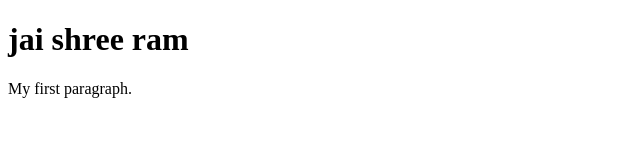
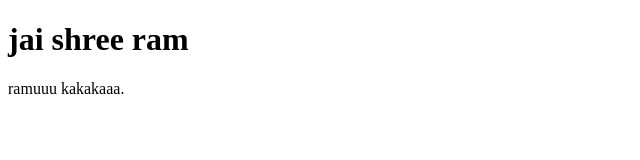
Before and after one commit to Rahul-carpenter/for_jenkins, a plain HTML site: page index.html in a window 1280 px wide. Shown: the full height of the page, 0-640 px from the left. Drawn offline with Linux system fonts and the light colour scheme.

Commit message:
Update index.html

```diff
--- a/index.html
+++ b/index.html
@@ -3,7 +3,7 @@
 <body>
 
 <h1>jai shree ram</h1>
-<p>My first paragraph.</p>
+<p>ramuuu kakakaaa.</p>
 
 </body>
 </html>
```
